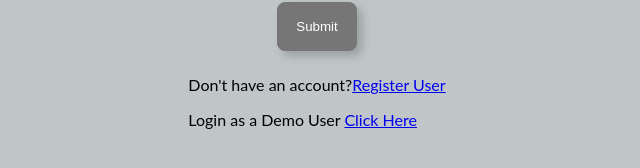
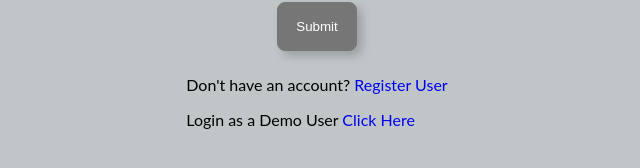
Before and after one commit to minnecoder/driver-notes-sk2, a SvelteKit app: page / in a window 1280 px wide. Shown: the part 260-428 px from the top of the page, without its empty margins (323-963 px from the left). Built offline with nearby package versions, Linux system fonts and the light colour scheme; no server answers.

Commit message:
Added class to links

```diff
--- a/src/routes/+page.svelte
+++ b/src/routes/+page.svelte
@@ -27,10 +27,10 @@
 		<input type="submit" value="Submit" />
 		<div>
 			<p>
-				Don't have an account?<a href="/register">Register User</a>
+				Don't have an account? <a class="link" href="/register">Register User</a>
 			</p>
 			<p>
-				Login as a Demo User <a href="/demo">Click Here</a>
+				Login as a Demo User <a class="link" href="/demo">Click Here</a>
 			</p>
 		</div>
 	</form>
@@ -75,4 +75,8 @@
 		color: white;
 		border: solid 1px #767676;
 	}
+
+	.link {
+		text-decoration: none;
+	}
 </style>
```
